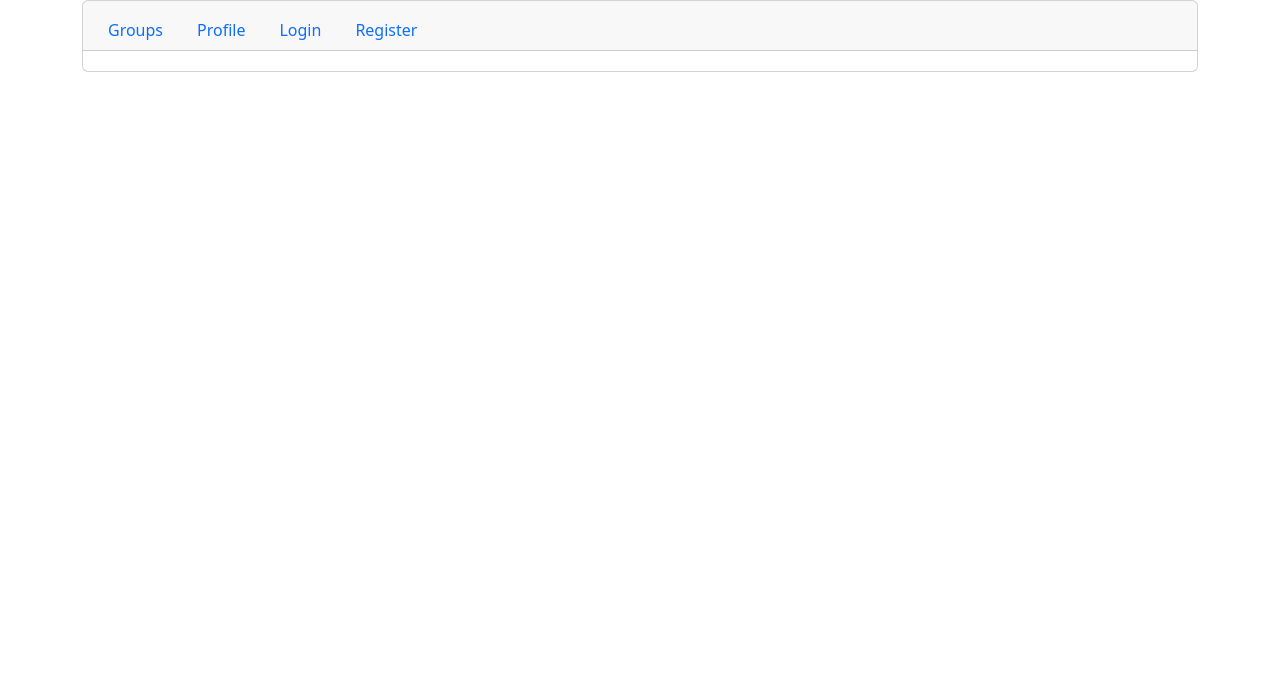
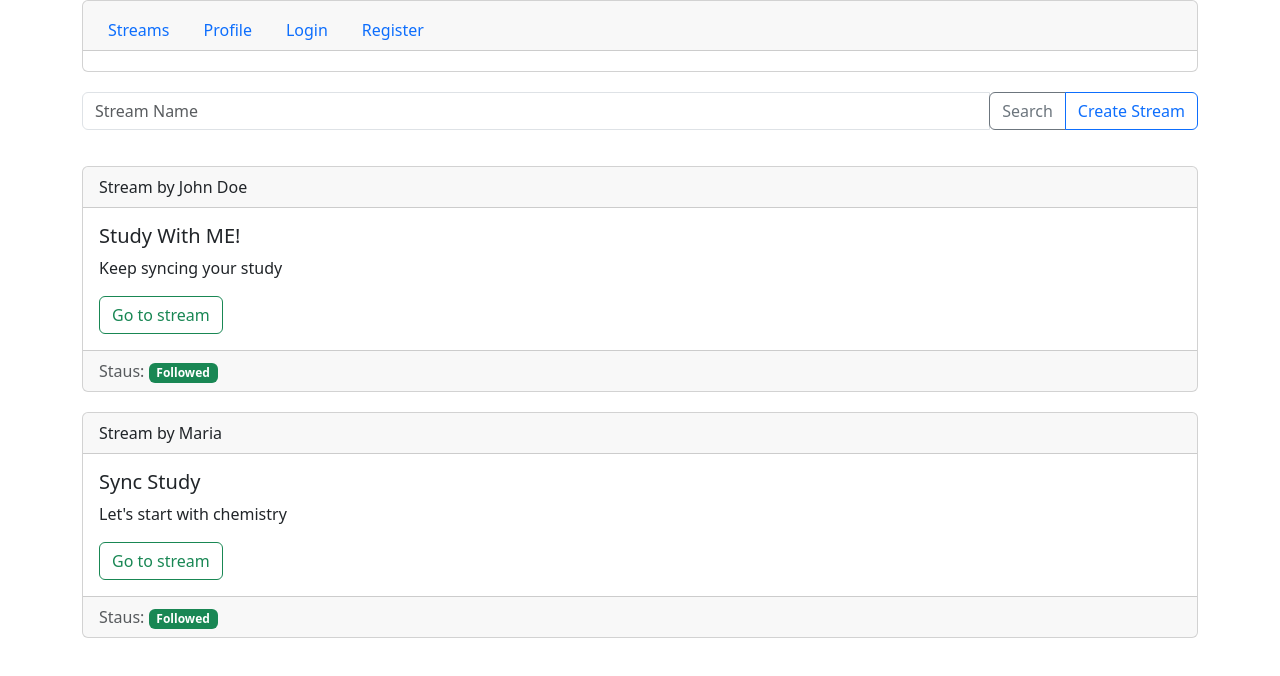
Before and after one commit to white-fortune/EduStream, a React (Vite) app: page /streams in a window 1280 px wide. Shown: the top 676 px of the page. Built offline with nearby package versions, Linux system fonts and the light colour scheme.

Commit message:
something

```diff
--- a/src/App.tsx
+++ b/src/App.tsx
@@ -1,7 +1,7 @@
 import "bootstrap/dist/css/bootstrap.css";
 import "bootstrap/dist/js/bootstrap.bundle";
 import { BrowserRouter as Router, Routes, Route } from "react-router-dom";
-import Groups from "./components/Groups";
+import Streams from "./components/Streams";
 import NavBar from "./components/NavBar";
 import Stream from "./components/Stream";
 import Profile from "./components/Profile";
@@ -15,7 +15,7 @@ function App() {
         <NavBar></NavBar>
         <Routes>
           <Route path="/" element={<h1>This is home page</h1>}></Route>
-          <Route path="/groups" element={<Groups />}></Route>
+          <Route path="/streams" element={<Streams />}></Route>
           <Route path="/stream/:name" element={<Stream />}></Route>
           <Route path="/profile" element={<Profile />}></Route>
           <Route path="/login" element={<Login />}></Route>
--- a/src/components/NavBar.tsx
+++ b/src/components/NavBar.tsx
@@ -18,12 +18,12 @@ export default function NavBar() {
             <li className="nav-item">
               <a
                 className={
-                  current === "groups" ? "nav-link active" : "nav-link"
+                  current === "streams" ? "nav-link active" : "nav-link"
                 }
-                onClick={() => handleNav("groups")}
+                onClick={() => handleNav("streams")}
                 href="#"
               >
-                Groups
+                Streams
               </a>
             </li>
             <li className="nav-item">
--- a/src/components/Profile.tsx
+++ b/src/components/Profile.tsx
@@ -1,7 +1,38 @@
+import StreamElement from "./common/Stream.structure";
+import { IStream, StreamType } from "../structures/types";
+
 export default function Profile() {
+  let streamList: IStream[] = [
+    {
+      id: crypto.randomUUID(),
+      title: "Study With ME!",
+      author: "John Doe",
+      description: "Keep syncing your study",
+      type: StreamType.Private,
+    },
+    {
+      id: crypto.randomUUID(),
+      title: "Sync Study",
+      author: "Maria",
+      description: "Let's start with chemistry",
+      type: StreamType.Public,
+    },
+  ];
+
   return (
     <>
-      <h1>Hello world</h1>
+      {streamList.map(({ id, author, title, description, type }: IStream) => {
+        return (
+          <StreamElement
+            id={id}
+            author={author}
+            description={description}
+            title={title}
+            type={type}
+            key={id}
+          />
+        );
+      })}
     </>
   );
 }
--- a/src/components/Groups.tsx
+++ b/src/components/Streams.tsx
@@ -1,34 +1,22 @@
-import { useNavigate } from "react-router-dom";
 import { useState } from "react";
-import Stream from "./Stream";
-
-enum GroupType {
-  Public,
-  Private,
-}
-interface Stream {
-  id: string;
-  title: string;
-  author: string;
-  description: string;
-  type: GroupType;
-}
+import { StreamType, IStream } from "../structures/types";
+import StreamElement from "./common/Stream.structure";
 
 const SearchPanel = ({
-  groupName,
-  groups,
-}: {
-  groupName: any;
-  groups: any;
+  streamName,
+}: // streams
+{
+  streamName: any;
+  streams: any;
 }) => {
   return (
     <div className="input-group mb-3" style={{ marginTop: "20px" }}>
       <input
         type="text"
         className="form-control"
-        placeholder="Group Name"
-        value={groupName[0]}
-        onChange={(e) => groupName[1](e.target.value)}
+        placeholder="Stream Name"
+        value={streamName[0]}
+        onChange={(e) => streamName[1](e.target.value)}
       />
       <div className="btn-group">
         <button className="btn btn-outline-secondary" type="button">
@@ -40,7 +28,7 @@ const SearchPanel = ({
           data-bs-toggle="modal"
           data-bs-target="#exampleModal"
         >
-          Create Group
+          Create Stream
         </button>
       </div>
     </div>
@@ -48,24 +36,24 @@ const SearchPanel = ({
 };
 
 const CreateGroupModal = ({
-  groupTitle,
-  groupDesc,
-  groupType,
-  groups,
+  streamTitle,
+  streamDesc,
+  streamType,
+  streams,
 }: {
-  groupTitle: any;
-  groupDesc: any;
-  groupType: any;
-  groups: any;
+  streamTitle: any;
+  streamDesc: any;
+  streamType: any;
+  streams: any;
 }) => {
-  function createGroup(
+  function createStream(
     title: any,
     author: any,
     description: string,
     type: any
   ) {
     if (title === "") return;
-    let newTask: Stream = {
+    let newTask: IStream = {
       id: crypto.randomUUID(),
       title: title,
       description: description,
@@ -73,11 +61,11 @@ const CreateGroupModal = ({
       type: type,
     };
 
-    groups[1]((tasks: any) => {
+    streams[1]((tasks: any) => {
       return tasks.concat(newTask);
     });
 
-    groupTitle[1]("");
+    streamTitle[1]("");
   }
 
   return (
@@ -103,28 +91,28 @@ const CreateGroupModal = ({
             </div>
 
             <div className="modal-body">
-              <label className="lead">Group Name:</label>
+              <label className="lead">Stream Name:</label>
               <input
                 type="text"
                 className="form-control"
                 placeholder="Task Title"
-                value={groupTitle[0]}
-                onChange={(e) => groupTitle[1](e.target.value)}
+                value={streamTitle[0]}
+                onChange={(e) => streamTitle[1](e.target.value)}
               />
               <br />
-              <label className="lead">Group Description:</label>
+              <label className="lead">Stream Description:</label>
               <textarea
                 className="form-control"
                 placeholder="Write less please!!"
-                value={groupDesc[0]}
-                onChange={(e) => groupDesc[1](e.target.value)}
+                value={streamDesc[0]}
+                onChange={(e) => streamDesc[1](e.target.value)}
               />
               <br />
               <label className="lead">Type:</label>
               <select
                 className="form-select"
-                value={groupType[0]}
-                onChange={(e) => groupType[1](e.target.value)}
+                value={streamType[0]}
+                onChange={(e) => streamType[1](e.target.value)}
               >
                 <option value="private">Private</option>
                 <option value="public">Public</option>
@@ -143,11 +131,11 @@ const CreateGroupModal = ({
                 className="btn btn-success"
                 data-bs-dismiss="modal"
                 onClick={() =>
-                  createGroup(
-                    groupTitle[0],
+                  createStream(
+                    streamTitle[0],
                     "John Doe",
-                    groupDesc[0],
-                    groupType
+                    streamDesc[0],
+                    streamType
                   )
                 }
               >
@@ -161,71 +149,54 @@ const CreateGroupModal = ({
   );
 };
 
-export default function Groups() {
-  let streamList: Stream[] = [
+export default function Streams() {
+  let streamList: IStream[] = [
     {
       id: crypto.randomUUID(),
       title: "Study With ME!",
       author: "John Doe",
       description: "Keep syncing your study",
-      type: GroupType.Private,
+      type: StreamType.Private,
     },
     {
       id: crypto.randomUUID(),
       title: "Sync Study",
       author: "Maria",
       description: "Let's start with chemistry",
-      type: GroupType.Public,
+      type: StreamType.Public,
     },
   ];
 
-  const [groupName, setGroupName] = useState("");
-  const [groupTitle, setGroupTitle] = useState("");
-  const [groupDesc, setGroupDesc] = useState("");
-  const [groupType, setGroupType] = useState("private");
-  const [groups, setGroups] = useState(streamList);
-  const navigate = useNavigate();
-
-  function goToStream(streamID: string) {
-    navigate(`/stream/${streamID}`);
-  }
+  const [streamName, setStreamName] = useState("");
+  const [streamTitle, setStreamTitle] = useState("");
+  const [streamDesc, setStreamDesc] = useState("");
+  const [streamType, setStreamType] = useState("private");
+  const [streams, setStreams] = useState(streamList);
 
   return (
     <>
       <SearchPanel
-        groupName={[groupName, setGroupName]}
-        groups={[groups, setGroups]}
+        streamName={[streamName, setStreamName]}
+        streams={[streams, setStreams]}
       />
       <CreateGroupModal
-        groupTitle={[groupTitle, setGroupTitle]}
-        groupDesc={[groupDesc, setGroupDesc]}
-        groupType={[groupType, setGroupType]}
-        groups={[groups, setGroups]}
+        streamTitle={[streamTitle, setStreamTitle]}
+        streamDesc={[streamDesc, setStreamDesc]}
+        streamType={[streamType, setStreamType]}
+        streams={[streams, setStreams]}
       />
 
       <div className="list-group">
-        {groups.map(({ id, title, author, description }: Stream) => {
+        {streams.map(({ id, title, author, description, type }: IStream) => {
           return (
-            <div
-              className="card text-left"
-              style={{ marginTop: "20px" }}
+            <StreamElement
+              id={id}
+              author={author}
+              title={title}
+              description={description}
+              type={type}
               key={id}
-            >
-              <div className="card-header">Group by {author}</div>
-              <div className="card-body">
-                <h5 className="card-title">{title}</h5>
-                <p className="card-text">{description}</p>
-                <a
-                  onClick={() => goToStream(title)}
-                  className="btn btn-outline-success"
-                >
-                  Go to stream
-                </a>
-              </div>
-              <div className="card-footer text-body-secondary">
-                Staus: <span className="badge text-bg-success">Followed</span>
-              </div>
-            </div>
+            />
           );
         })}
       </div>
--- /dev/null
+++ b/src/components/common/Stream.structure.tsx
@@ -0,0 +1,28 @@
+import { useNavigate } from "react-router-dom";
+import { IStream } from "../../structures/types";
+
+export default function StreamElement({ author, title, description }: IStream) {
+  const navigate = useNavigate();
+  function goToStream(streamID: string) {
+    navigate(`/stream/${streamID}`);
+  }
+
+  return (
+    <div className="card text-left" style={{ marginTop: "20px" }}>
+      <div className="card-header">Stream by {author}</div>
+      <div className="card-body">
+        <h5 className="card-title">{title}</h5>
+        <p className="card-text">{description}</p>
+        <a
+          onClick={() => goToStream(title)}
+          className="btn btn-outline-success"
+        >
+          Go to stream
+        </a>
+      </div>
+      <div className="card-footer text-body-secondary">
+        Staus: <span className="badge text-bg-success">Followed</span>
+      </div>
+    </div>
+  );
+}
--- /dev/null
+++ b/src/structures/types.tsx
@@ -0,0 +1,25 @@
+export enum StreamType {
+  Public,
+  Private,
+}
+
+export interface IStream {
+  id: string;
+  title: string;
+  author: string;
+  description: string;
+  type: StreamType;
+}
+
+export enum State {
+  Done = "Done",
+  OnGoing = "On Going",
+  BackLog = "Back Log",
+}
+export interface ITasks {
+  id: string;
+  title: string;
+  state: State;
+  description: string;
+  date: Date;
+}
```
Also changed, not shown: src/components/Stream.tsx (+7 -19 lines).
